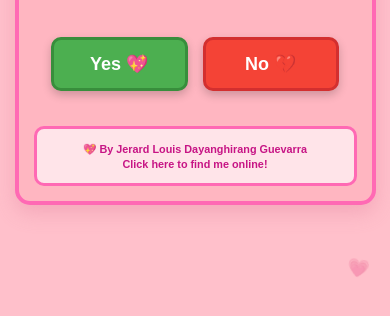
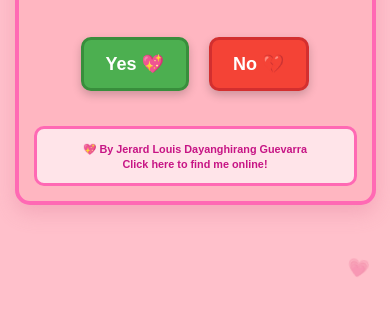
Before and after one commit to jerardlouis/valentine.github.io, a plain HTML site: page index.html in a window 390 px wide. Both pictures are taken after a click on the button "Yes 💖". Shown: the part 496-812 px from the top of the page. Drawn offline with Linux system fonts and the light colour scheme.

Commit message:
update on buttons

```diff
--- a/index.html
+++ b/index.html
@@ -99,30 +99,34 @@
 
         .buttons-container {
             display: flex;
+            flex-direction: column;
+            gap: 15px;
+            margin-top: 20px;
+            align-items: center;
+            width: 100%;
+            transition: all 0.5s ease;
+        }
+
+        .buttons-row {
+            display: flex;
             gap: 20px;
-            margin-top: 20px;
-            flex-wrap: wrap;
             justify-content: center;
             align-items: center;
             width: 100%;
+            transition: all 0.5s ease;
         }
 
         button {
             border: none;
             border-radius: 10px;
-            padding: 15px 25px;
-            font-size: 18px;
             font-weight: bold;
             cursor: pointer;
-            transition: all 0.3s ease;
+            transition: all 0.5s ease;
             box-shadow: 0 4px 10px rgba(0, 0, 0, 0.2);
             display: flex;
             align-items: center;
             justify-content: center;
-            min-width: 120px;
-            min-height: 55px;
-            flex: 1;
-            max-width: 45%;
+            transition: all 0.5s cubic-bezier(0.175, 0.885, 0.32, 1.275);
         }
 
         button:hover {
@@ -138,6 +142,7 @@
             background-color: #4CAF50;
             color: white;
             border: 3px solid #388E3C;
+            order: 1;
         }
 
         .yes:hover {
@@ -148,10 +153,19 @@
             background-color: #f44336;
             color: white;
             border: 3px solid #d32f2f;
+            order: 2;
+            opacity: 1;
+            transition: all 0.5s ease;
         }
 
         .no:hover {
             background-color: #e53935;
+        }
+
+        .no.hidden {
+            opacity: 0;
+            transform: scale(0);
+            pointer-events: none;
         }
 
         .footer {
@@ -216,17 +230,9 @@
                 margin-bottom: 20px;
             }
 
-            .buttons-container {
+            .buttons-row {
                 gap: 15px;
                 flex-direction: row;
-            }
-
-            button {
-                padding: 12px 20px;
-                font-size: 16px;
-                min-width: 110px;
-                min-height: 50px;
-                max-width: 45%;
             }
 
             .valentine-heart {
@@ -297,13 +303,15 @@
             <div class="valentine-heart">💖</div>
             <img id="logo" src="https://media1.giphy.com/media/v1.Y2lkPTc5MGI3NjExOWphMHVqczg1NHFocDN5bGk3a2Mzd2t4cnpzdGtzcjBjbDVhcjdmeSZlcD12MV9pbnRlcm5hbF9naWZfYnlfaWQmY3Q9cw/SoZAMdHWldHbQHLCGZ/giphy.gif" class="App-logo" alt="Hello Kitty Valentine">
             <p id="message" class="message">Will you be my valentine? 💕</p>
-            <div class="buttons-container">
+            <div class="buttons-container" id="buttonsContainer">
+                <div class="buttons-row" id="buttonsRow">
                     <button id="yesButton" class="yes">
                         Yes 💖
                     </button>
                     <button id="noButton" class="no">
                         No 💔
                     </button>
+                </div>
             </div>
         </header>
 
@@ -329,11 +337,16 @@
         let img = "https://media1.giphy.com/media/v1.Y2lkPTc5MGI3NjExOWphMHVqczg1NHFocDN5bGk3a2Mzd2t4cnpzdGtzcjBjbDVhcjdmeSZlcD12MV9pbnRlcm5hbF9naWZfYnlfaWQmY3Q9cw/SoZAMdHWldHbQHLCGZ/giphy.gif";
         let yesSize = 18;
         let noSize = 18;
+        let noClickCount = 0;
         const sure = [
             "Are you sure? 💔",
             "Really sure? 😢",
             "Really REALLY sure??? 😭",
-            "SURE you're sure??? 💔😭"
+            "SURE you're sure??? 💔😭",
+            "Pretty please? 🥺",
+            "I'll be so sad... 😞",
+            "My heart is breaking... 💔",
+            "Last chance... 🙏"
         ];
 
         // DOM elements
@@ -341,6 +354,8 @@
         const logoElement = document.getElementById('logo');
         const yesButton = document.getElementById('yesButton');
         const noButton = document.getElementById('noButton');
+        const buttonsRow = document.getElementById('buttonsRow');
+        const buttonsContainer = document.getElementById('buttonsContainer');
         const heartsContainer = document.getElementById('heartsContainer');
 
         // Create floating hearts
@@ -359,28 +374,63 @@
             }
         }
 
-        // Update button sizes
-        function updateButtonSizes() {
-            // Cap maximum sizes for mobile
-            const maxYesSize = window.innerWidth < 480 ? 36 : 42;
-            const minNoSize = window.innerWidth < 480 ? 8 : 10;
+        // Update button sizes and layout
+        function updateButtonLayout() {
+            // Cap maximum sizes
+            const maxYesSize = window.innerWidth < 480 ? 42 : 48;
+            const minNoSize = window.innerWidth < 480 ? 10 : 12;
 
-            // Apply sizes with limits
+            // Calculate sizes
             const currentYesSize = Math.min(yesSize, maxYesSize);
-            const currentNoSize = Math.max(minNoSize, 18 - (yesSize - 18) / 3);
+            const currentNoSize = Math.max(minNoSize, 18 - (yesSize - 18) / 4);
 
+            // Update Yes button
             yesButton.style.fontSize = `${currentYesSize}px`;
             yesButton.style.padding = `${currentYesSize * 0.7}px ${currentYesSize * 1.2}px`;
             yesButton.style.minWidth = `${currentYesSize * 5}px`;
             yesButton.style.minHeight = `${currentYesSize * 2}px`;
 
+            // Update No button
             noButton.style.fontSize = `${currentNoSize}px`;
             noButton.style.padding = `${currentNoSize * 0.7}px ${currentNoSize * 1.2}px`;
             noButton.style.minWidth = `${currentNoSize * 5}px`;
             noButton.style.minHeight = `${currentNoSize * 2}px`;
 
-            // Update message font size to match yes button (capped)
+            // Update message font size to match yes button
             messageElement.style.fontSize = `${Math.min(28, currentYesSize + 6)}px`;
+
+            // Check if Yes button is getting too large
+            const yesButtonWidth = currentYesSize * 5;
+            const containerWidth = buttonsRow.offsetWidth;
+
+            // If Yes button takes more than 60% of container width, move No button below
+            if (yesButtonWidth > containerWidth * 0.6) {
+                buttonsRow.style.flexDirection = 'column';
+                buttonsRow.style.gap = '20px';
+                buttonsRow.style.alignItems = 'center';
+
+                // Center Yes button and put No button below
+                yesButton.style.order = 1;
+                noButton.style.order = 2;
+
+                // If Yes button is very large, start shrinking No button more
+                if (yesButtonWidth > containerWidth * 0.8) {
+                    noButton.style.opacity = '0.7';
+                    noButton.style.transform = 'scale(0.9)';
+                }
+
+                // If Yes button is almost filling container, hide No button
+                if (yesButtonWidth > containerWidth * 0.9 || noClickCount >= 7) {
+                    noButton.classList.add('hidden');
+                }
+            } else {
+                // Reset to side-by-side layout
+                buttonsRow.style.flexDirection = 'row';
+                buttonsRow.style.gap = '20px';
+                noButton.style.opacity = '1';
+                noButton.style.transform = 'scale(1)';
+                noButton.classList.remove('hidden');
+            }
         }
 
         // Function to update the message text
@@ -415,26 +465,33 @@
             updateText('HOORAY! You made me happy! 💖😊');
             updateImg("https://i.pinimg.com/originals/14/12/a6/1412a602c0cd0027a7c494967a564e7e.gif");
 
-            // Reset button sizes
+            // Reset button sizes and layout
             yesSize = 18;
             noSize = 18;
-            updateButtonSizes();
+            noClickCount = 0;
+            updateButtonLayout();
         }
 
         // No button click handler
         function noClick() {
-            const num = Math.floor(Math.random() * 4);
+            const num = Math.min(noClickCount, sure.length - 1);
             updateText(sure[num]);
 
-            // Yes button gets bigger, No button gets smaller
+            // Yes button gets bigger
             yesSize += 8;
+            noClickCount++;
 
-            updateButtonSizes();
+            updateButtonLayout();
+
+            // If No button is hidden, show a sad message
+            if (noButton.classList.contains('hidden')) {
+                updateText("Oh no... 💔😭 Please say yes... 🥺");
+            }
         }
 
         // Handle window resize
         function handleResize() {
-            updateButtonSizes();
+            updateButtonLayout();
         }
 
         // Add event listeners
@@ -446,7 +503,7 @@
         document.addEventListener('DOMContentLoaded', function() {
             updateText(text);
             updateImg(img);
-            updateButtonSizes();
+            updateButtonLayout();
             createHearts();
         });
     </script>
```
Lines whose indentation alone changed are shown as unchanged.
